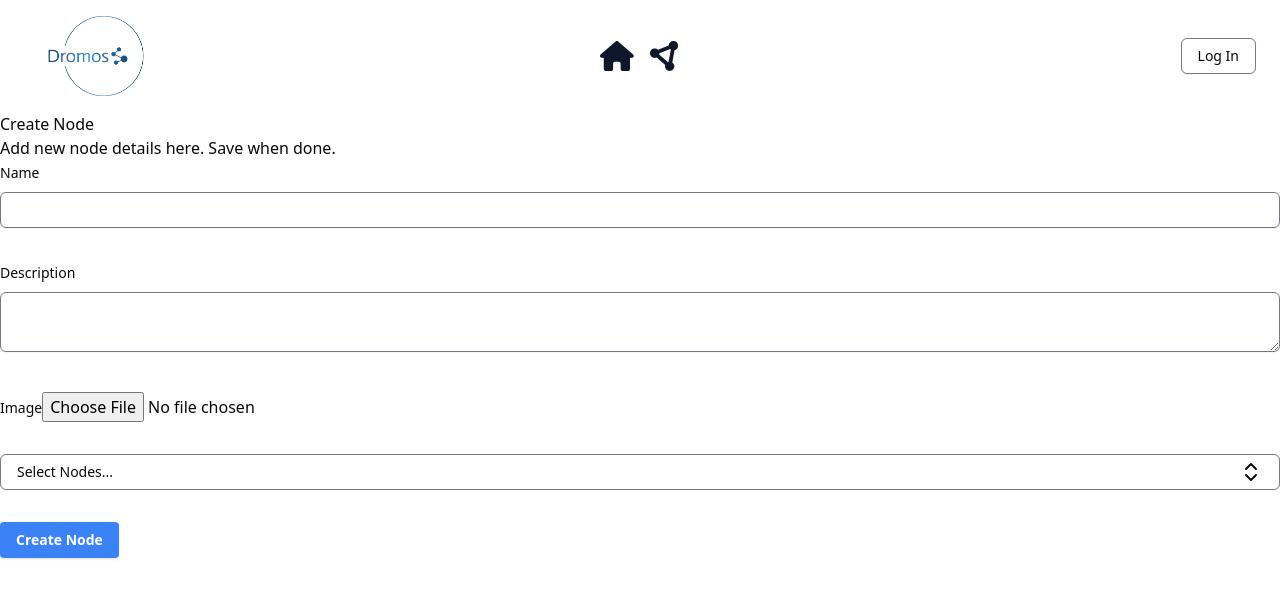
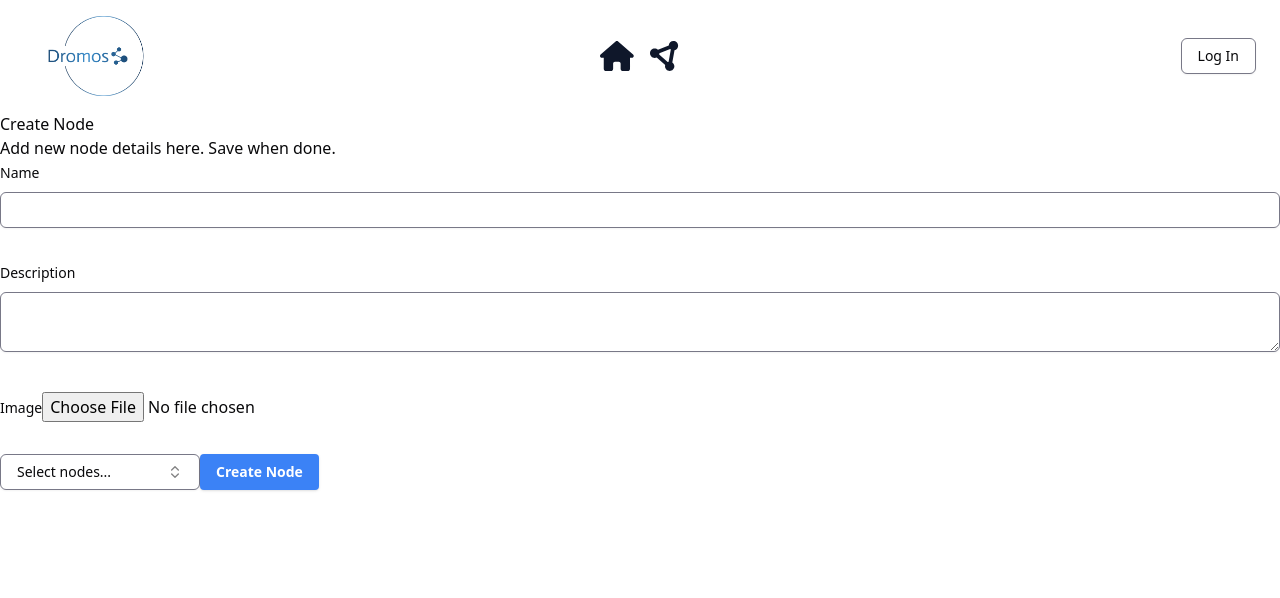
Before and after one commit to laskinner/dromos, a React (Vite) app: page /create-node in a window 1280 px wide. Shown: the top 598 px of the page. Built offline with nearby package versions, Linux system fonts and the light colour scheme.

Commit message:
Further debugging and fixing of causeselector component

```diff
--- a/src/components/CauseSelector.tsx
+++ b/src/components/CauseSelector.tsx
@@ -1,11 +1,11 @@
-import React, { useState, useEffect } from "react";
+import React, { useState } from "react";
 import { useNodeStore } from "@/stores/useNodeStore";
-import { useAreaStore } from "@/stores/useAreaStore";
-import { NodeData } from "@/lib/interfaces/graphTypes";
+import { Check, ChevronsUpDown } from "lucide-react";
 import {
   Command,
   CommandItem,
   CommandEmpty,
+  CommandGroup,
   CommandInput,
 } from "@/components/ui/command";
 import {
@@ -14,51 +14,55 @@ import {
   PopoverContent,
 } from "@/components/ui/popover";
 import { Button } from "@/components/ui/button";
-import { ChevronsUpDown } from "lucide-react";
+import { cn } from "@/lib/utils";
 
-interface CauseSelectorProps {
+export const CauseSelector: React.FC<{
   selectedCauses: string[];
   onSelectionChange: (nodeId: string) => void;
-}
-
-export const CauseSelector: React.FC<CauseSelectorProps> = ({
-  selectedCauses,
-  onSelectionChange,
-}) => {
-  const { nodes, fetchNodes } = useNodeStore();
-  const selectedAreaId = useAreaStore((state) => state.selectedAreaId);
+}> = ({ selectedCauses, onSelectionChange }) => {
   const [open, setOpen] = useState(false);
-
-  useEffect(() => {
-    if (selectedAreaId) {
-      fetchNodes(selectedAreaId);
-    }
-  }, [fetchNodes, selectedAreaId]);
+  const { nodes } = useNodeStore();
 
   return (
     <Popover open={open} onOpenChange={setOpen}>
       <PopoverTrigger asChild>
-        <Button variant="outline" className="w-full justify-between">
-          {selectedCauses.length > 0 ? "Selected Nodes..." : "Select Nodes..."}
-          <ChevronsUpDown className="ml-2" />
+        <Button
+          variant="outline"
+          role="combobox"
+          aria-expanded={open}
+          className="w-[200px] justify-between"
+        >
+          {selectedCauses.length > 0
+            ? selectedCauses.join(", ")
+            : "Select nodes..."}
+          <ChevronsUpDown className="ml-2 h-4 w-4 shrink-0 opacity-50" />
         </Button>
       </PopoverTrigger>
-      <PopoverContent className="w-full max-w-xs p-0">
+      <PopoverContent className="w-[200px] p-0">
         <Command>
-          <CommandInput placeholder="Search nodes..." autoFocus />
-          {nodes.length === 0 ? (
-            <CommandEmpty>No nodes found.</CommandEmpty>
-          ) : (
-            nodes.map((node: NodeData) => (
+          <CommandInput placeholder="Search nodes..." />
+          <CommandEmpty>No nodes found.</CommandEmpty>
+          <CommandGroup>
+            {nodes.map((node) => (
               <CommandItem
                 key={node.id}
-                onSelect={() => onSelectionChange(node.id)}
+                onSelect={() => {
+                  onSelectionChange(node.id);
+                  setOpen(false);
+                }}
               >
-                {selectedCauses.includes(node.id) ? "✓ " : ""}
+                <Check
+                  className={cn(
+                    "mr-2 h-4 w-4",
+                    selectedCauses.includes(node.id)
+                      ? "opacity-100"
+                      : "opacity-0",
+                  )}
+                />
                 {node.title}
               </CommandItem>
-            ))
-          )}
+            ))}
+          </CommandGroup>
         </Command>
       </PopoverContent>
     </Popover>
```
